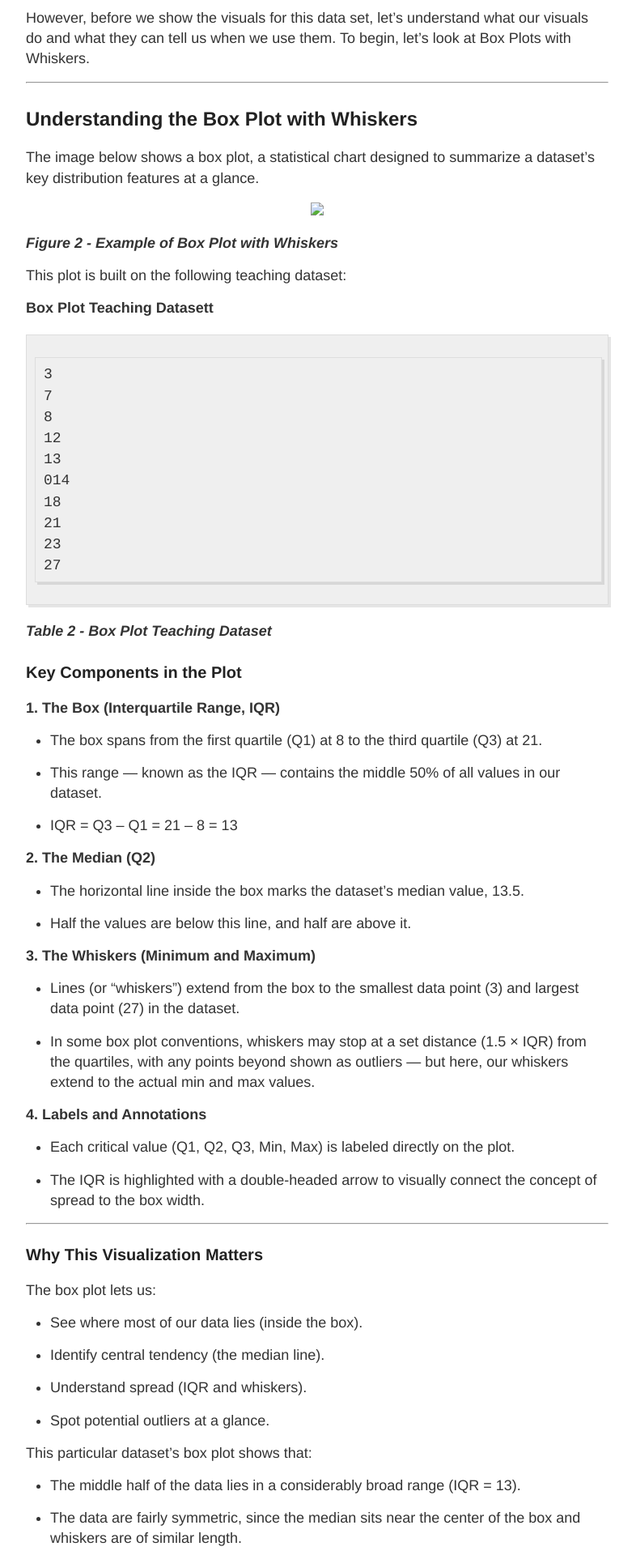
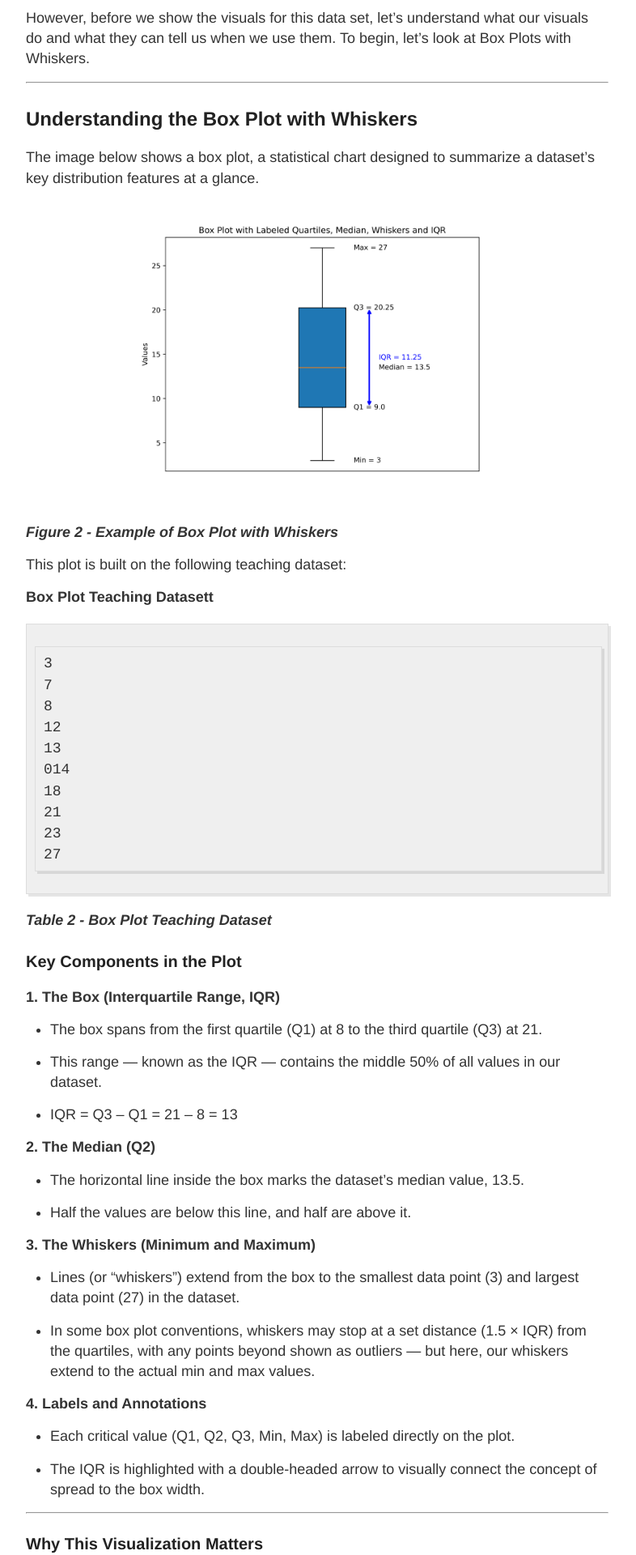
Before and after one commit to ronin4n6labs/Ronin4n6Labs.github.io, a Jekyll site: the page built from _posts/2025-08-25-Moving-Beyond-Descriptive-Statis-Post.md, in a window 1280 px wide. Shown: the part 2013-3933 px from the top of the page at 81% size, without its empty margins (248-1034 px from the left). Built offline with Jekyll 4.4.1, drawn with Linux system fonts in a browser that asks for light colours.

Commit message:
Update 2025-08-25-Moving-Beyond-Descriptive-Statis-Post.md
Fixed link to Images.

```diff
--- a/_posts/2025-08-25-Moving-Beyond-Descriptive-Statis-Post.md
+++ b/_posts/2025-08-25-Moving-Beyond-Descriptive-Statis-Post.md
@@ -50,7 +50,9 @@ However, before we show the visuals for this data set, let's understand what our
 ## Understanding the Box Plot with Whiskers
 The image below shows a box plot, a statistical chart designed to summarize a dataset’s key distribution features at a glance.
 
-<p align="center"><img src="images/box-plot-example.png" width="500" /></p>
+<p align="center">
+  <img src="/images/box-plot-example.png" width="500" />
+</p>
 
 ***Figure 2 - Example of Box Plot with Whiskers***
 
@@ -124,7 +126,9 @@ This particular dataset’s box plot shows that:
 
 
 
-<p align="center"><img src="images/box-plot-outliers-example.png" width="500" /></p>
+<p align="center">
+  <img src="/images/box-plot-outliers-example.png" width="500" />
+</p>
 
 
 ***Figure 3 - Example of Box Plot with Whiskers and Outliers***
@@ -376,7 +380,9 @@ Most values are higher, but a few low values pull the tail left.
 Tail extends to the left, with most data toward the higher end numercally.  We can see that here, but let's visualize it.
 
 
-<p align="center"><img src="images/Left-Skewed-Control-Data-2-plots.png" width="750" /></p>
+<p align="center">
+  <img src="/images/Left-Skewed-Control-Data-2-plots.png" width="750" />
+</p>
 
 ***Figure 4 - Example of Left Skewness with Histogram plus KDE and Baussian Curve plots***
 
@@ -436,7 +442,9 @@ Values are evenly distributed around the mean (close to zero).
 Appears balanced; mean approximately equals the median.
 
 
-<p align="center"><img src="images/Normal-Skewed-Control-Data-2-plots.png" width="750" /></p>
+<p align="center">
+  <img src="/images/Normal-Skewed-Control-Data-2-plots.png" width="750" />
+</p>
 
 ***Figure 6 - Example of No Skewness with Histogram plus KDE and Baussian Curve plots***
 
@@ -505,7 +513,9 @@ Most values are low, but a few high values pull the tail right.
 Tail extends to the right, with most data toward the lower end.
 
 
-<p align="center"><img src="images/Right-Skewed-Control-Data-2-plots.png" width="750" /></p>
+<p align="center">
+  <img src="/images/Right-Skewed-Control-Data-2-plots.png" width="750" />
+</p>
 
 ***Figure 8 - Example of No Skewness with Histogram plus KDE and Baussian Curve plots***
 
@@ -607,7 +617,9 @@ This means the data does not exhibit unusually heavy or light tails despite the
 
 Visualizing these characteristics helps greatly to grasp this concept intuitively.
 
-<p align="center"><img src="images/Left-Kurtosis-Skewed-Control-Data-2-plots.png" width="750" /></p>
+<p align="center">
+  <img src="/images/Left-Kurtosis-Skewed-Control-Data-2-plots.png" width="750" />
+</p>
 
 ***Figure 10 - Example of Kurtosis and Left Skewness with Histogram plus KDE and Baussian Curve plots***
 
@@ -638,7 +650,9 @@ The excess kurtosis of -0.43 signifies that this dataset has lighter than normal
 
 Below, see Figure 11 for side-by-side plots illustrating the actual shape and tails of the balanced-skewness data.
 
-<p align="center"><img src="images/Balanced-Kurtosis-Skewed-Control-Data-2-plots.png" width="750" /></p>
+<p align="center">
+  <img src="/images/Balanced-Kurtosis-Skewed-Control-Data-2-plots.png" width="750" />
+</p>
 
 ***Figure 11 - Example of Kurtosis and Balanced Skewness with Histogram plus KDE and Baussian Curve plots***
 
@@ -671,7 +685,9 @@ With an excess kurtosis of -0.29, the dataset’s tails are lighter than those o
 
 Refer to Figure 12 below for side-by-side plots that illustrate the real-world distribution and tail behavior for this right-skewed dataset.
 
-<p align="center"><img src="images/Right-Kurtosis-Skewed-Control-Data-2-plots.png" width="750" /></p>
+<p align="center">
+  <img src="/images/Right-Kurtosis-Skewed-Control-Data-2-plots.png" width="750" />
+</p>
 
 ***Figure 12 - Example of Kurtosis and Right Skewness with Histogram plus KDE and Baussian Curve plots***
 
@@ -794,8 +810,9 @@ Building on our descriptive statistics from the special dataset introduced in th
   - **Above Upper Fence:** 0.9990
 
 
-<p align="center"><img src="images/boxplot_Data
-.png" width="500" /></p>
+<p align="center">
+  <img src="/images/boxplot_Data.png" width="500" />
+</p>
 
 ***Figure 13 - Descriptive Statistics Data Example with Box Plot of Data - Quartiles, Whiskers, IQR, and Outliers***
 
@@ -829,8 +846,9 @@ The skewness value of 0.52 falls just above the “slight skew” boundary, plac
 The kurtosis measure tells us that the dataset is leptokurtic—it has a sharper peak than a normal distribution and thicker tails. In practice, this means data values not only cluster more tightly around the center than normal (reinforcing our observation of an unusually narrow IQR) but also allow for more extreme points in the tails—precisely what our outliers illustrated.
 
 
-<p align="center"><img src="images/Descriptive-Stats-Data-figure14
-.png" width="750" /></p>
+<p align="center">
+  <img src="/images/Descriptive-Stats-Data-figure14.png" width="750" />
+</p>
 
 ***Figure 14 - Descriptive Statistics Data Example Combined Skewness & Kurtosis Visualization***
 
```
